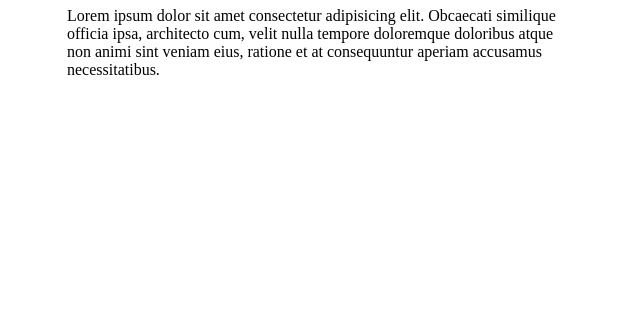
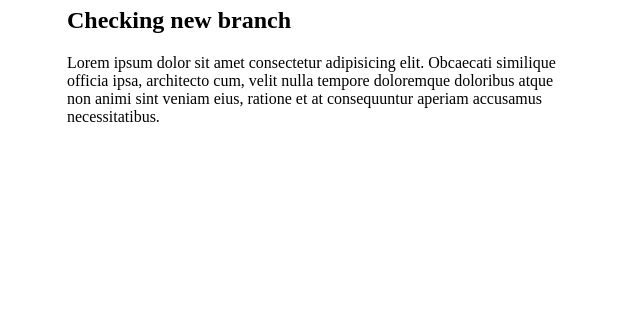
Before and after one commit to balakarthik365/vcs, a plain HTML site: page git-and-github-day-3/index.html in a window 1280 px wide. Shown: the part 465-800 px from the top of the page, without its empty margins (323-963 px from the left). Drawn offline with Linux system fonts and the light colour scheme.

Commit message:
commiting to test branch

```diff
--- a/git-and-github-day-3/index.html
+++ b/git-and-github-day-3/index.html
@@ -13,6 +13,7 @@
         height="380px"
       />
       <h1>Welcome to the git and github</h1>
+      <h2>Checking new branch</h2>
       <p>
         Lorem ipsum dolor sit amet consectetur adipisicing elit. Obcaecati
         similique officia ipsa, architecto cum, velit nulla tempore doloremque
```
